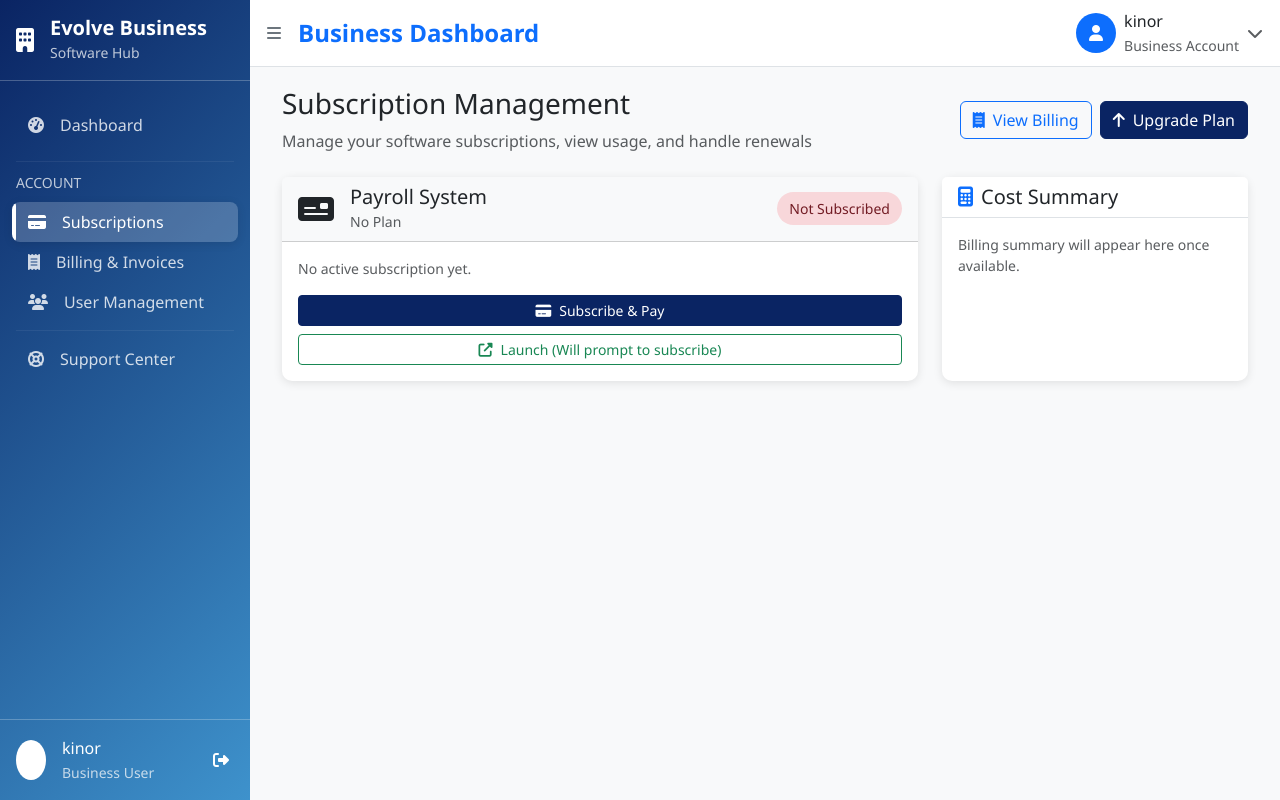
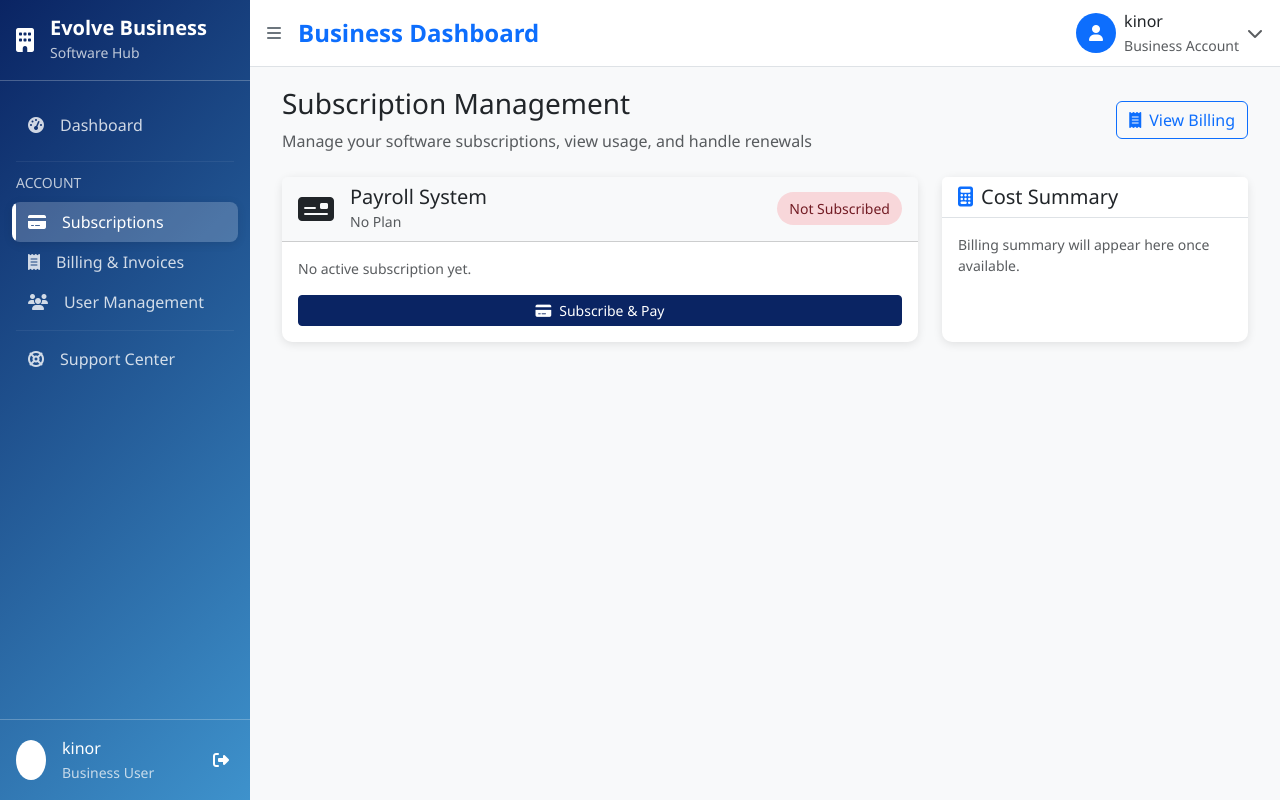
Before and after one commit to arnesssr/-evolve-platform, a Django app: page /business-subscriptions/ in a window 1280 px wide. Run offline with Django 5.2, Linux system fonts and the light colour scheme; a user stored in the database is signed in; data comes from the database, SQL or seed files in the repository; data that the repository does not hold is empty.

Commit message:
chore(ui): simplify Subscription Management page by removing repeated/unnecessary links

```diff
--- a/templates/dashboards/business/pages/my-plans.html
+++ b/templates/dashboards/business/pages/my-plans.html
@@ -39,9 +39,6 @@
                 <div class="d-flex gap-2">
                     <a href="{% url 'business-billing' %}" class="btn btn-outline-primary">
                         <i class="fas fa-receipt me-2"></i>View Billing
-                    </a>
-                    <a href="{% url 'business-support' %}" class="btn btn-primary">
-                        <i class="fas fa-arrow-up me-2"></i>Upgrade Plan
                     </a>
                 </div>
             </div>
@@ -85,9 +82,6 @@
                             <a href="{% url 'subscribe_payroll' %}" class="btn btn-primary btn-sm">
                                 <i class="fas fa-credit-card me-2"></i>Subscribe & Pay
                             </a>
-                            <a href="{% url 'launch-payroll' %}" class="btn btn-outline-success btn-sm">
-                                <i class="fas fa-external-link-alt me-2"></i>Launch (Will prompt to subscribe)
-                            </a>
                         </div>
                     {% endif %}
                 </div>
```
